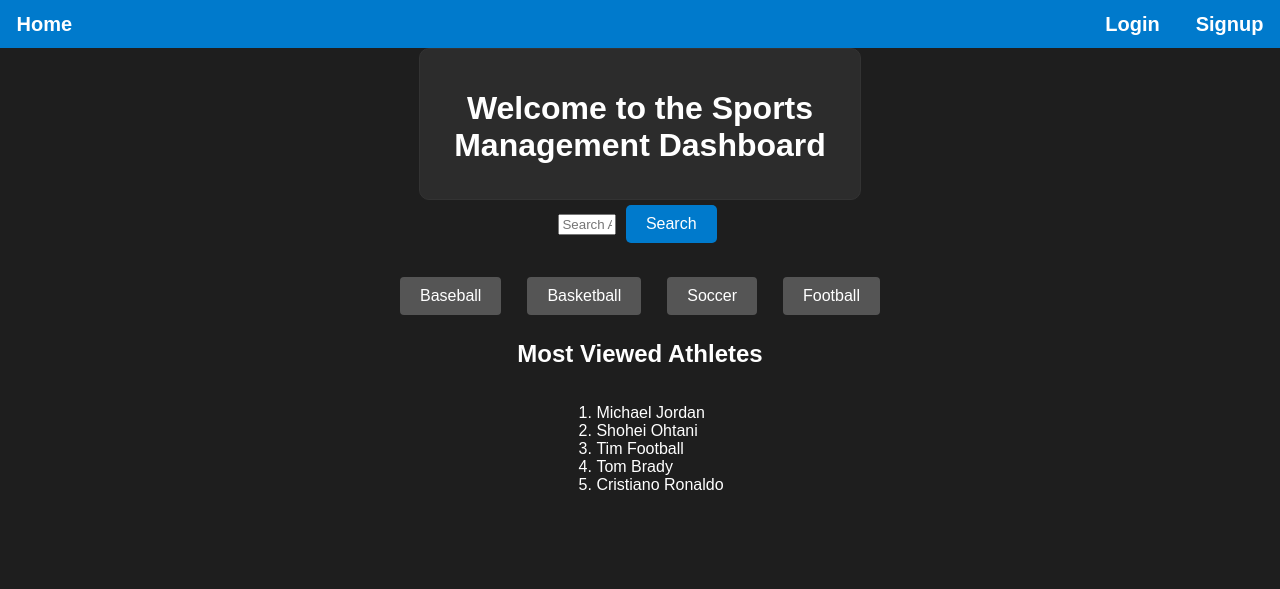
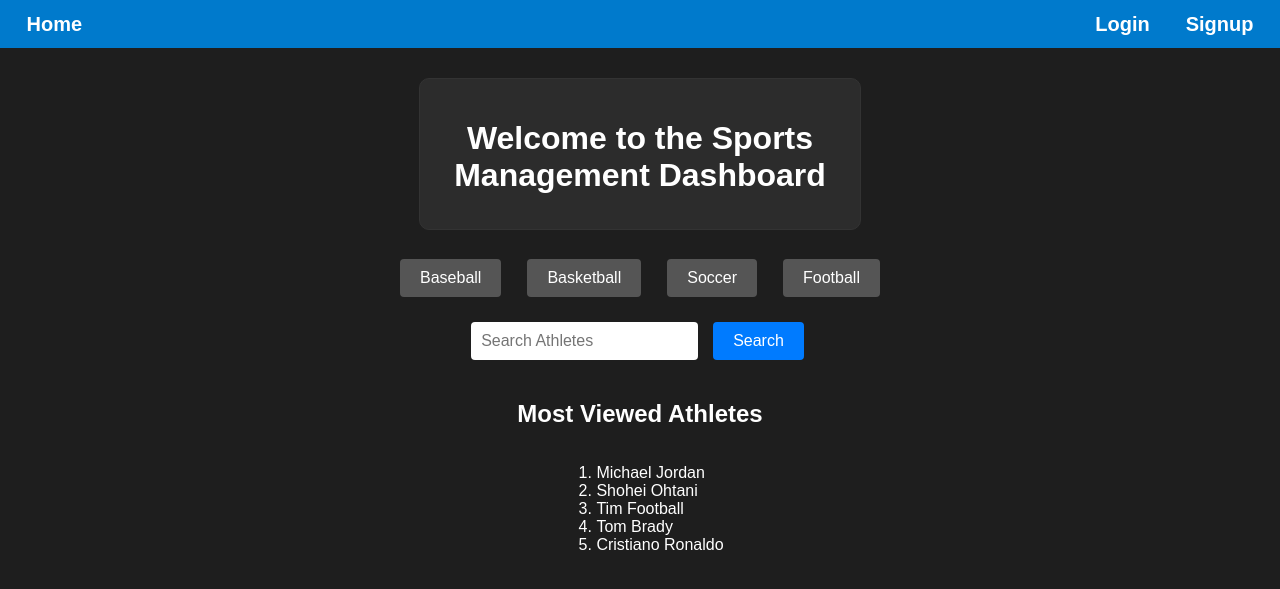
Before and after one commit to BenBiehl/Sports-Database, a Django app: page / in a window 1280 px wide. Shown: the top 589 px of the page. Run offline with Django 5.2, Linux system fonts and the light colour scheme; data comes from the database, SQL or seed files in the repository; both versions use the stored data as it was after the commit.

Commit message:
style looking better

```diff
--- a/main/forms.py
+++ b/main/forms.py
@@ -94,4 +94,9 @@ class EditAthleteForm(forms.ModelForm):
         }
 
 class AthleteSearchForm(forms.Form):
-    search_query = forms.CharField(label="Search Athletes", max_length=100, required=False)
+    search_query = forms.CharField(
+        label="Search Athletes",
+        max_length=100,
+        required=False,
+        widget=forms.TextInput(attrs={'style': 'width: 200px;'})
+    )
--- a/main/static/styles.css
+++ b/main/static/styles.css
@@ -18,7 +18,7 @@ body {
     font-weight: 600;
     justify-content: space-around;
     align-items: center;
-    gap: 1000px;
+    gap: 75%;
     max-height: 48px;
     min-width: 100%;
 }
@@ -36,6 +36,7 @@ body {
     border-radius: 10px;
     background-color: #2c2c2c;
     max-width: 400px;
+    margin-top: 30px;
 }
 
 .sports-container {
@@ -144,6 +145,41 @@ h3 {
     background-color: #0056b3;
 }
 
+.search-container {
+    display: flex;
+    justify-content: center;
+    align-items: center;
+    min-width: 50%;
+    padding: 10px;
+}
+
+.search-form {
+    display: flex;
+    align-items: center;
+    gap: 10px;
+}
+
+.search-form input[type="text"] {
+    width: 80%;
+    padding: 10px;
+    font-size: 1rem;
+    border: none;
+    border-radius: 4px;
+}
+
+.search-form button {
+    padding: 10px 20px;
+    background-color: #007bff;
+    color: #fff;
+    border: none;
+    border-radius: 4px;
+    cursor: pointer;
+}
+
+.search-form button:hover {
+    background-color: #0056b3;
+}
+
 /* Error Messages */
 .error-messages .error {
     color: #ff4d4d;
--- a/main/templates/main/landing_page.html
+++ b/main/templates/main/landing_page.html
@@ -20,25 +20,10 @@
             {% endif %}
         </div>
     </div>
+
     <div class="container">
         <h1>Welcome to the Sports Management Dashboard</h1>
     </div>
-
-    <!-- Search Bar -->
-    <form method="get" action="{% url 'landing_page' %}">
-        {% csrf_token %}
-    <input type="text" name="search_query" placeholder="Search Athletes" value="{{ search_form.search_query.value|default:'' }}" />
-    <button type="submit">Search</button>
-    </form>
-
-        {% if search_results %}
-    <h3>Search Results:</h3>
-    <ul>
-        {% for athlete in search_results %}
-            <li><a href="{% url 'athlete_page' sport=athlete.sport athlete_id=athlete.id%}">{{ athlete.firstName }} {{ athlete.lastName }}</a></li>
-        {% endfor %}
-    </ul>
-        {% endif %}
 
     <div class="additional-buttons">
         <form action="{% url 'sports_page' sport='baseball' %}" method="get" style="display:inline;">
@@ -54,6 +39,23 @@
             <button type="submit" class="btn-secondary">Football</button>
         </form>
     </div>
+
+    <div class="search-container">
+        <form method="get" action="{% url 'landing_page' %}" class="search-form">
+            {% csrf_token %}
+        <input type="text" name="search_query" placeholder="Search Athletes" value="{{ search_form.search_query.value|default:'' }}" />
+        <button type="submit">Search</button>
+        </form>
+        {% if search_results %}
+        <h3>Search Results:</h3>
+        <ul>
+            {% for athlete in search_results %}
+                <li><a href="{% url 'athlete_page' sport=athlete.sport athlete_id=athlete.id%}">{{ athlete.firstName }} {{ athlete.lastName }}</a></li>
+            {% endfor %}
+        </ul>
+            {% endif %}
+    </div>
+
     <h2>Most Viewed Athletes</h2>
     <ol>
         {% for athlete in viewed_athletes %}
```
Also changed, not shown: db.sqlite3.
